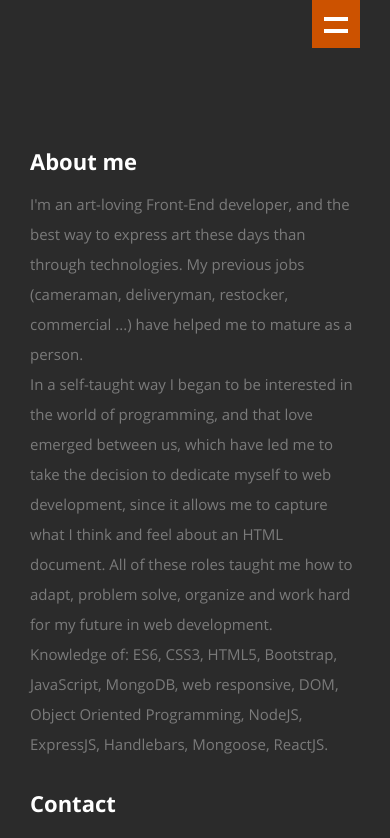
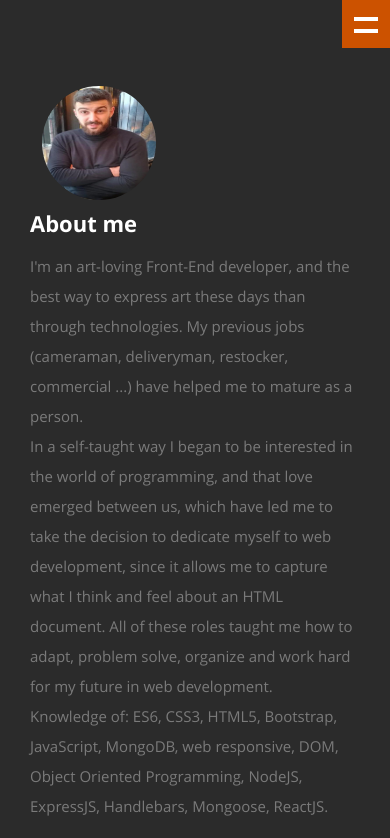
Before and after one commit to chipiriguino/Portfolio, a React (Create React App) app: page /about in a window 390 px wide. Shown: the top 838 px of the page. Built offline with nearby package versions, Linux system fonts and the light colour scheme.

Commit message:
about pic OK

```diff
--- a/public/css/media-queries.css
+++ b/public/css/media-queries.css
@@ -44,6 +44,7 @@
    #nav-wrap {
       font: 11px 'opensans-bold', sans-serif;
       letter-spacing: 1.5px;
+      /* margin-right: -30px; */
    }
 
 
@@ -53,6 +54,7 @@
       width: 114px;
       height: 114px;
       margin-left: 12px;
+      margin-top:-60px;
    }
    #about .contact-details { width: 50%; }
    #about .download { width: 50%; }
@@ -123,7 +125,7 @@
 
       position: relative;
       top: 0px;
-      right: 30px;
+      right: 0px;
    }
 
 	#nav-wrap > a:before,
@@ -233,7 +235,7 @@
 
    /* About Section
    -------------------------------------------------------------------- */
-   #about .profile-pic { display: none; }
+   /* #about .profile-pic { display: none; } */
    #about .download .button {
       width: 100%;
       text-align: center;
```
